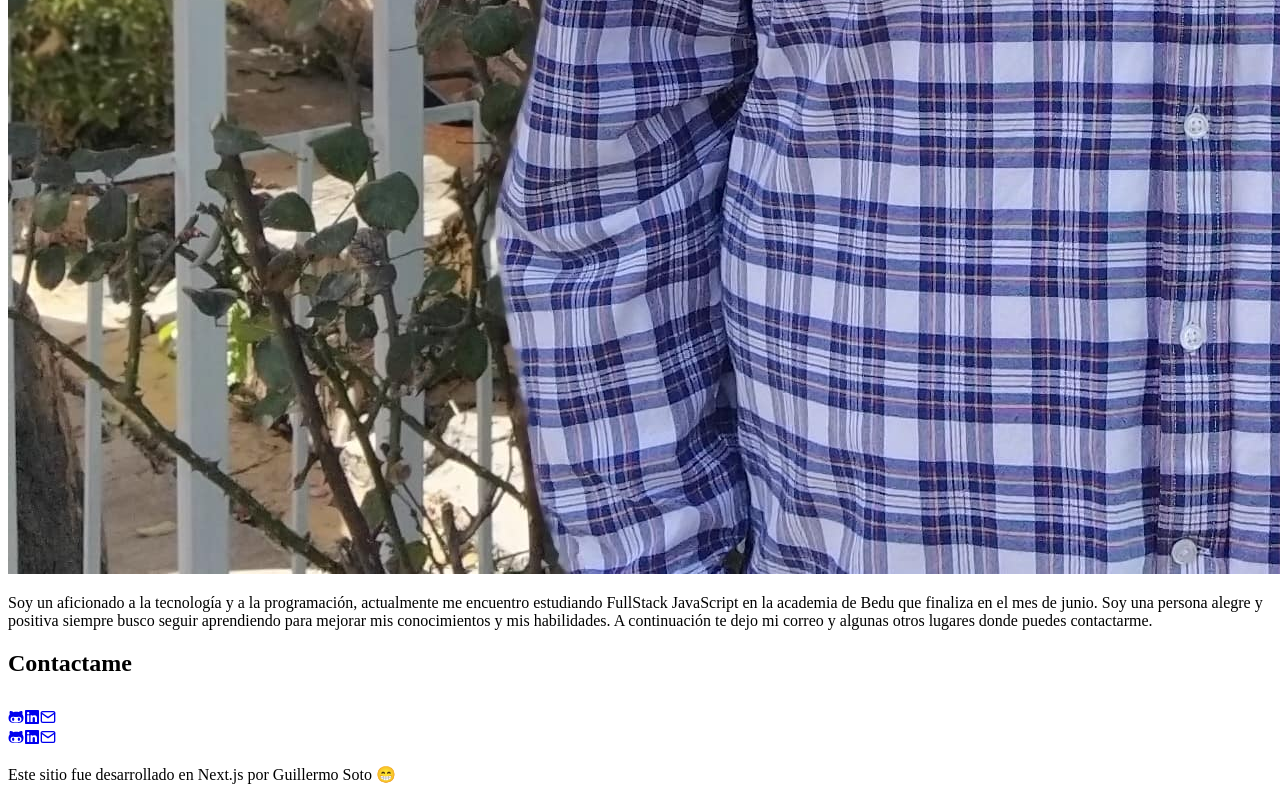
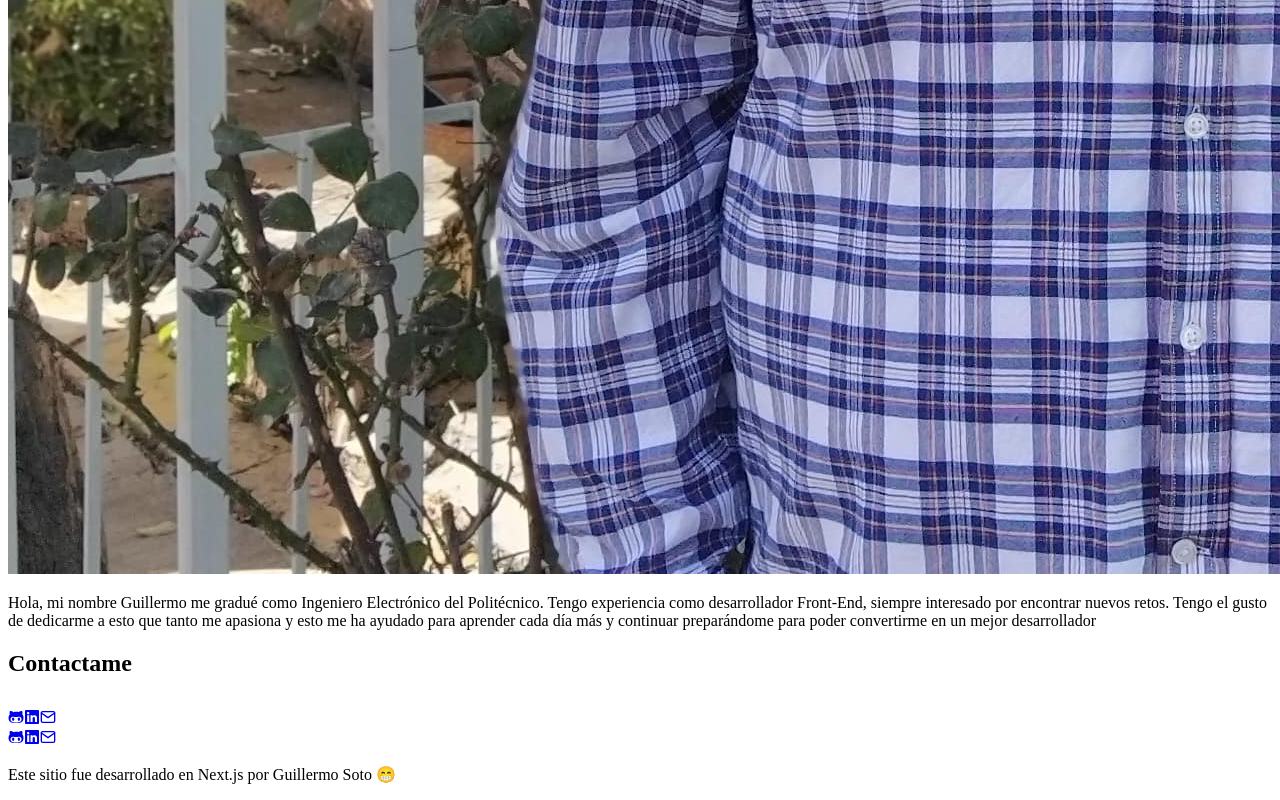
Before and after one commit to GuillermoSM5/Portafolio_Next, a Next.js app: page /aboutme in a window 1280 px wide. Shown: the part 1764-2564 px from the top of the page. Built offline with nearby package versions, Linux system fonts and the light colour scheme.

Commit message:
response about me

```diff
--- a/Components/HeaderNav.tsx
+++ b/Components/HeaderNav.tsx
@@ -12,9 +12,9 @@ export const HeaderNav = () => {
 			<Link className="header_link" href={'./projects'}>
 				Proyectos
 			</Link>
-			<Link className="header_link" href={'./experience'}>
+			{/* <Link className="header_link" href={'./experience'}>
 				Experiencia
-			</Link>
+			</Link> */}
 			<Link className="header_link" href={'./aboutme'}>
 				Sobre Mi
 			</Link>
--- a/pages/aboutme/index.tsx
+++ b/pages/aboutme/index.tsx
@@ -9,24 +9,29 @@ const index = () => {
 		<MainLayout title={'Sobre mi'} pageDescription={''}>
 			<div className="w-[90%] m-auto">
 				<h2 className="title-h2">Sobre mí</h2>
-				<div className="flex justify-center items-center ">
-					<div className="w-52 h-52 rounded-[50%] overflow-hidden relative mx-12">
+				{/* <div className="flex justify-center items-center "> */}
+				<div className="flex flex-col items-center lg:flex-row lg:justify-center ">
+					<div className="w-32 h-32 rounded-[50%] mb-4 overflow-hidden relative lg:w-52 lg:h-52 lg:mx-12">
 						<Image className="w-full absolute top-0" src={Profile} alt="" />
 					</div>
-					<p className="m-0 w-[35rem] text-start text-base">
-						Soy un aficionado a la tecnología y a la programación, actualmente
-						me encuentro estudiando FullStack JavaScript en la academia de Bedu
-						que finaliza en el mes de junio. Soy una persona alegre y positiva
-						siempre busco seguir aprendiendo para mejorar mis conocimientos y
-						mis habilidades. A continuación te dejo mi correo y algunas otros
-						lugares donde puedes contactarme.
+					<p className="m-0 w-full text-center text-base lg:w-[35rem] lg:text-start">
+						{/* <p className="m-0 w-[35rem] text-start text-base"> */}
+						Hola, mi nombre Guillermo me gradué como Ingeniero Electrónico del
+						Politécnico. Tengo experiencia como desarrollador Front-End, siempre
+						interesado por encontrar nuevos retos. Tengo el gusto de dedicarme a
+						esto que tanto me apasiona y esto me ha ayudado para aprender cada
+						día más y continuar preparándome para poder convertirme en un mejor
+						desarrollador
 					</p>
 				</div>
-				<h2 className="title-h2" style={{ marginBottom: '2rem' }}>
+				<h2
+					className="title-h2 hidden lg:block"
+					style={{ marginBottom: '2rem' }}
+				>
 					Contactame
 				</h2>
 
-				<div className="px-4 flex justify-center">
+				<div className="px-4 justify-center none hidden lg:flex">
 					<a
 						className="mx-8 text-4xl text-[#e48900] hover:text-[#c06014] "
 						target="_blank"
```
